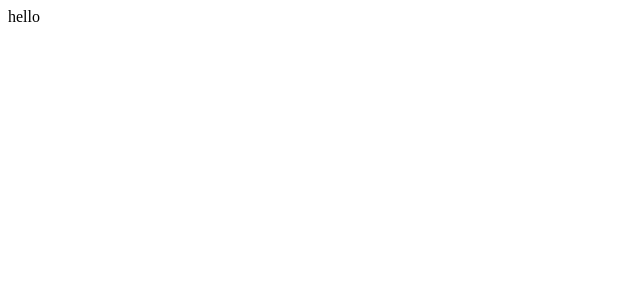
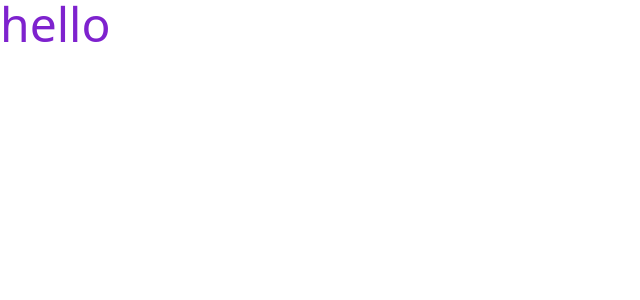
Before and after one commit to banch0u/giphy, a React (Create React App) app: page / in a window 1280 px wide. Shown: the top 300 px of the page, without its empty margins (0-640 px from the left). Built offline with nearby package versions, Linux system fonts and the light colour scheme.

Commit message:
installed tailwind css

```diff
--- a/package.json
+++ b/package.json
@@ -34,5 +34,8 @@
       "last 1 firefox version",
       "last 1 safari version"
     ]
+  },
+  "devDependencies": {
+    "tailwindcss": "^3.3.2"
   }
 }
--- a/src/App.jsx
+++ b/src/App.jsx
@@ -3,7 +3,7 @@
 function App() {
   return (
     <div>
-      <div>hello</div>
+      <div className='text-purple-700 text-5xl'>hello</div>
     </div>
   );
 }
--- a/src/index.css
+++ b/src/index.css
@@ -0,0 +1,3 @@
+@tailwind base;
+@tailwind components;
+@tailwind utilities;
--- /dev/null
+++ b/tailwind.config.js
@@ -0,0 +1,10 @@
+/** @type {import('tailwindcss').Config} */
+module.exports = {
+  content: [
+    "./src/**/*.{js,jsx,ts,tsx}",
+  ],
+  theme: {
+    extend: {},
+  },
+  plugins: [],
+}
```
Also changed, not shown: 1 other file (tests, documents, lock files or other folders).
